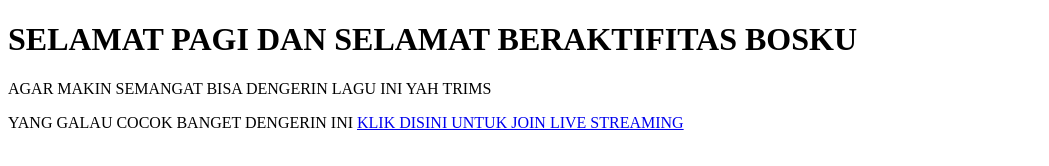
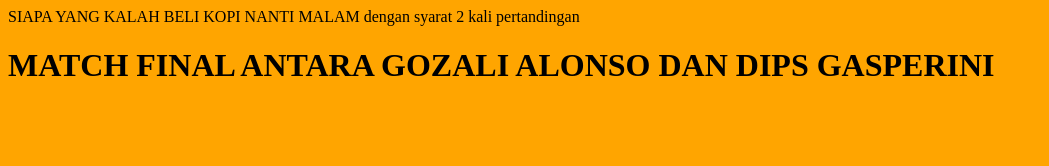
Before and after one commit to BATMANGILA/biebieRTP, a plain HTML site: page index.html in a window 1280 px wide. Shown: the whole page, without its empty margins (0-1049 px from the left). Drawn offline with Linux system fonts and the light colour scheme.

Commit message:
Update index.html

```diff
--- a/index.html
+++ b/index.html
@@ -1,16 +1,8 @@
-<!DOCTYPE html>
-<html>
-<head>
-<title>Page Title</title>
-</head>
-<body>
+<DOCTYPE HTML>
+<tittle> SIAPA YANG KALAH BELI KOPI NANTI MALAM
+<tittle> dengan syarat 2 kali pertandingan
 
-<h1>SELAMAT PAGI DAN SELAMAT BERAKTIFITAS BOSKU</h1>
-<p>AGAR MAKIN SEMANGAT BISA DENGERIN LAGU INI YAH TRIMS</p>
+<h1> MATCH FINAL ANTARA GOZALI ALONSO DAN DIPS GASPERINI
 
-</body>
-</html>
 
-</h1>YANG GALAU COCOK BANGET DENGERIN INI</h1>
-
-<a class="pdp-link pdp-link_size_s pdp-link_theme_orange pdp-product-brand_brand-link" target=" _self" href="https://www.youtube.com/watch?v=xAtB9VeS11E/">KLIK DISINI UNTUK JOIN LIVE STREAMING</a>
+<body style="background-color:orange;">
```
